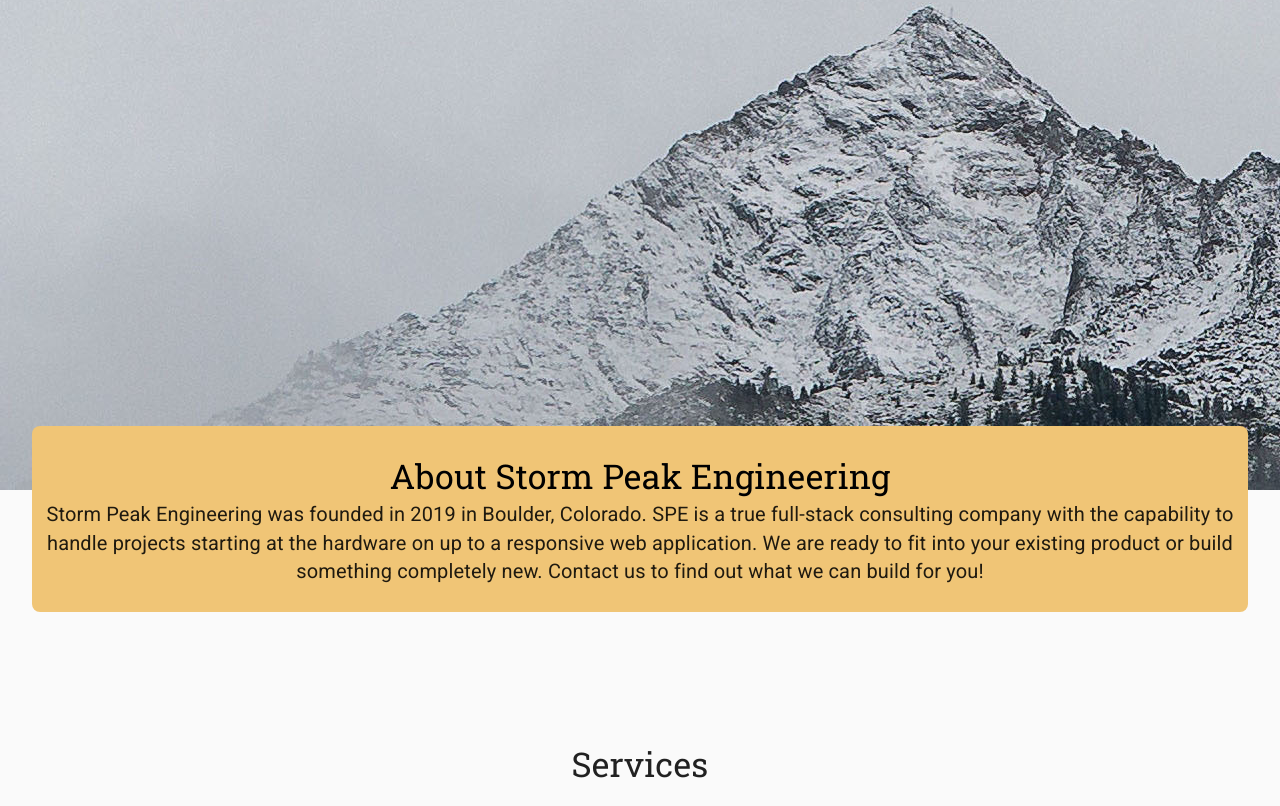
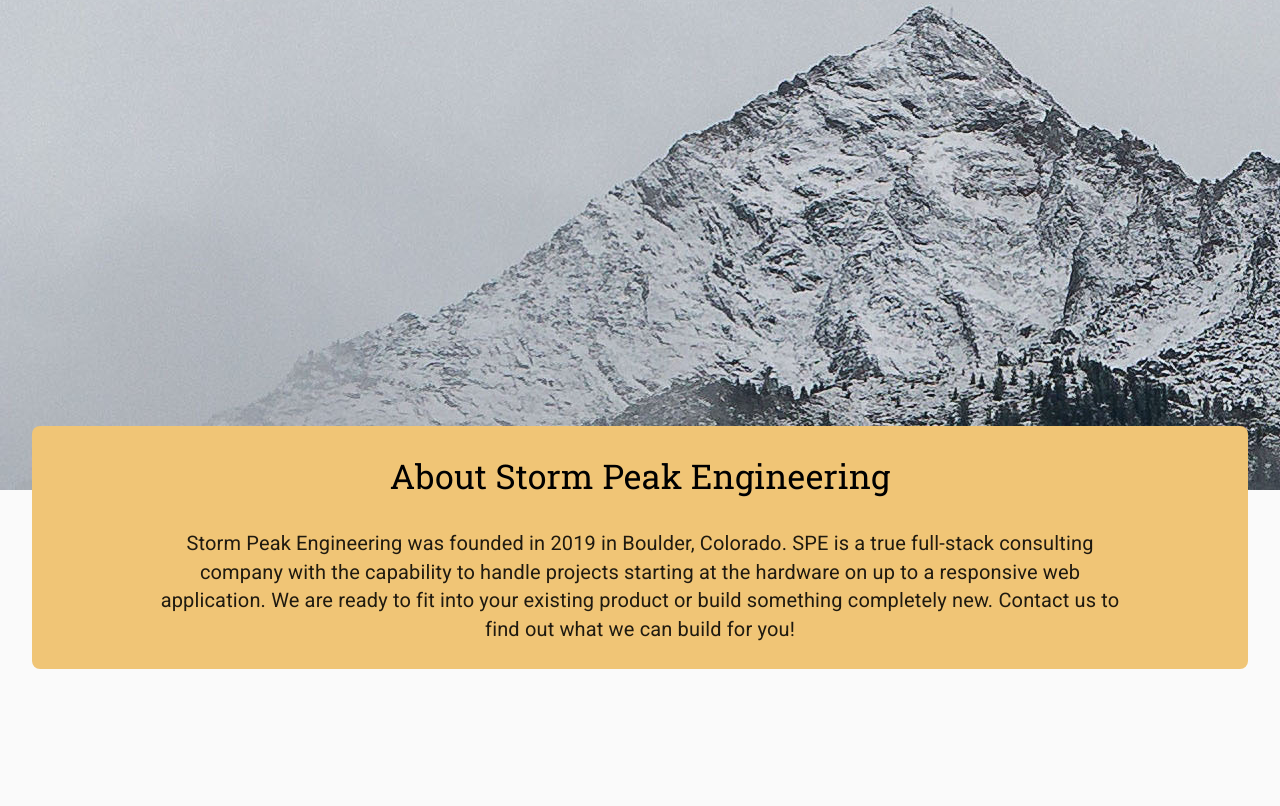
Before and after one commit to KimDuclos/sp-eng, a React (Create React App) app: page / in a window 1280 px wide. Shown: the part 422-1228 px from the top of the page. Built offline with nearby package versions, Linux system fonts and the light colour scheme.

Commit message:
style fix on about block

```diff
--- a/src/About/About.scss
+++ b/src/About/About.scss
@@ -10,7 +10,7 @@
   margin: 0 auto;
   border-radius: 8px;
   margin: 20% auto 0 auto;
-  padding: 2% 0;
+  padding: 2% 10%;
   display: flex;
   justify-content: center;
   flex-direction: column;
@@ -23,7 +23,7 @@
 .aboutTitle {
   font-size: 34px;
   color: black;
-  margin: 0 0 0 0;
+  margin: 0 0 3% 0;
   font-family: "Roboto Slab";
   @media screen and (max-width: $break-mobile) {
     margin: 5% 0 5% 0;
```
